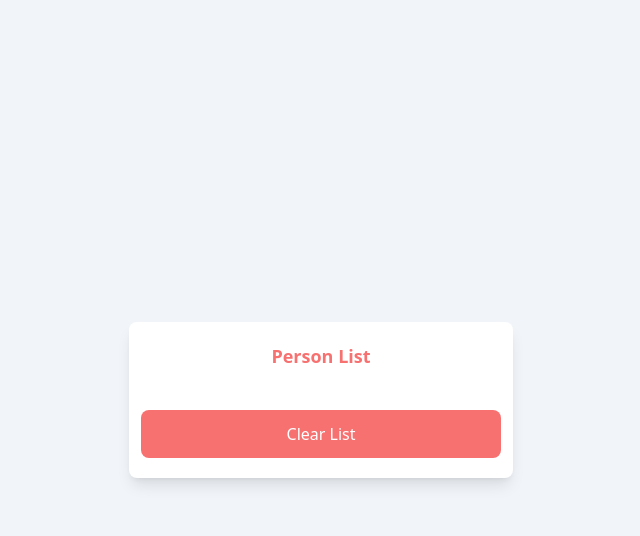
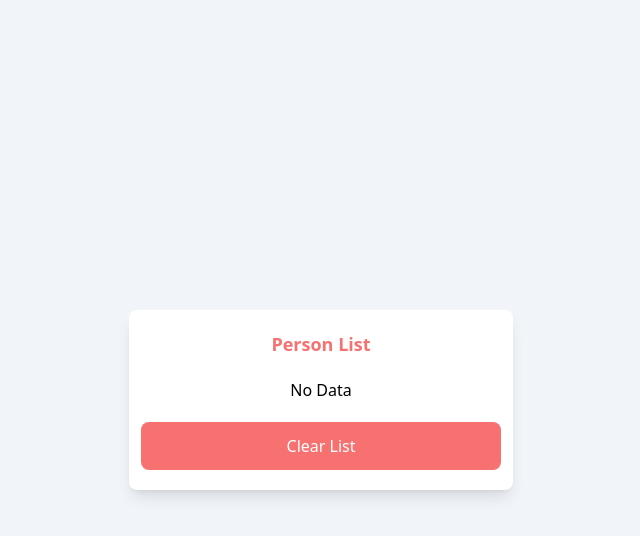
Before and after one commit to rnwathon/react-mini-projects, a React (Create React App) app: page /1-PersonList in a window 1280 px wide. Both pictures are taken after a click on the button "Clear List". Shown: the top 536 px of the page, without its empty margins (319-959 px from the left). Built offline with nearby package versions, Linux system fonts and the light colour scheme.

Commit message:
fix: list data validation when no data

```diff
--- a/src/Pages/1-PersonList/List.jsx
+++ b/src/Pages/1-PersonList/List.jsx
@@ -2,7 +2,7 @@ import * as React from 'react';
 
 function List(props) {
   const { list } = props;
-  if (!list && !list.length) return <p> No Data </p>;
+  if (list && !list.length) return <p className="text-center p-5"> No Data </p>;
 
   return (
     <ul className="p-5 divide-y">
```
